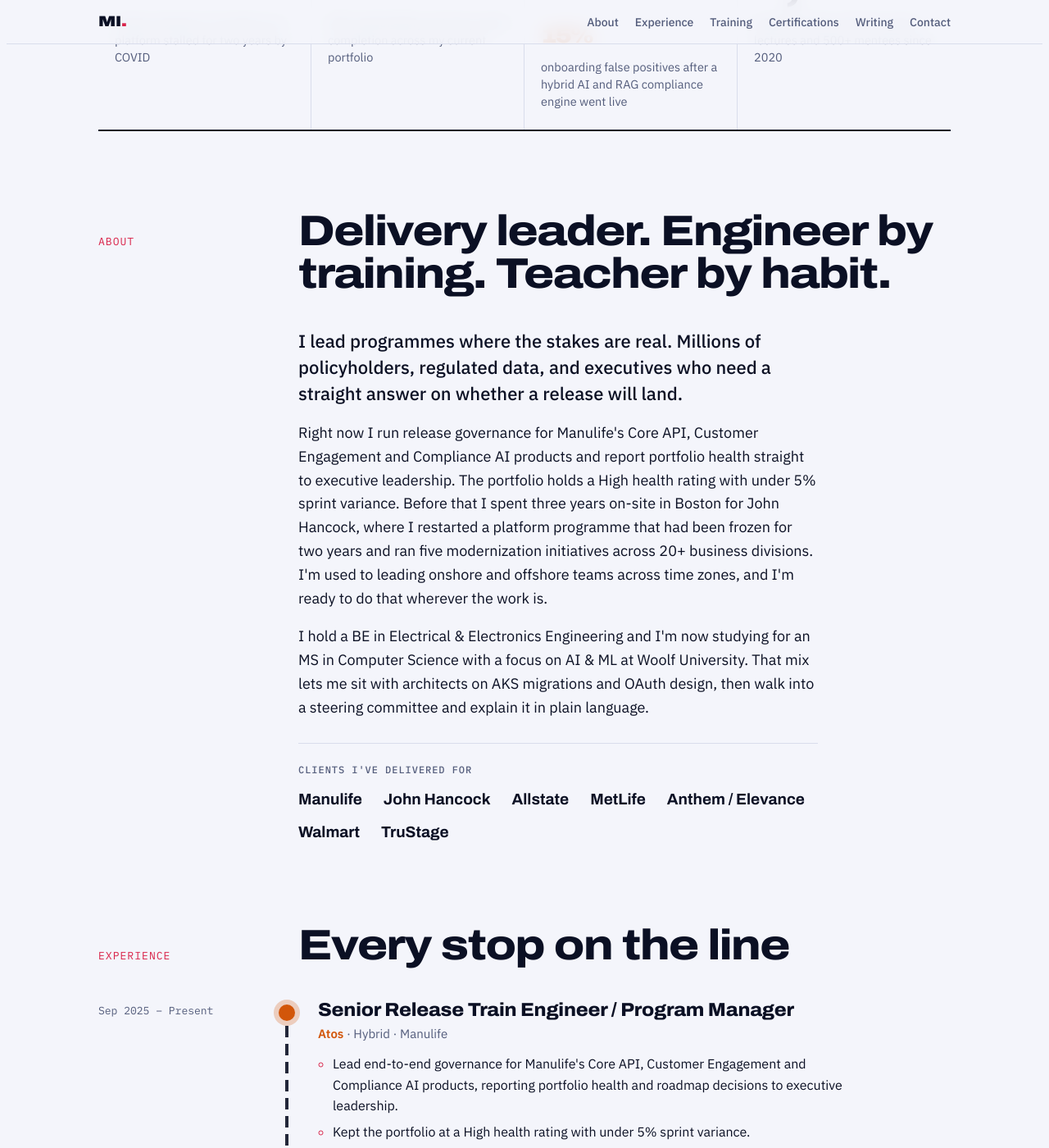
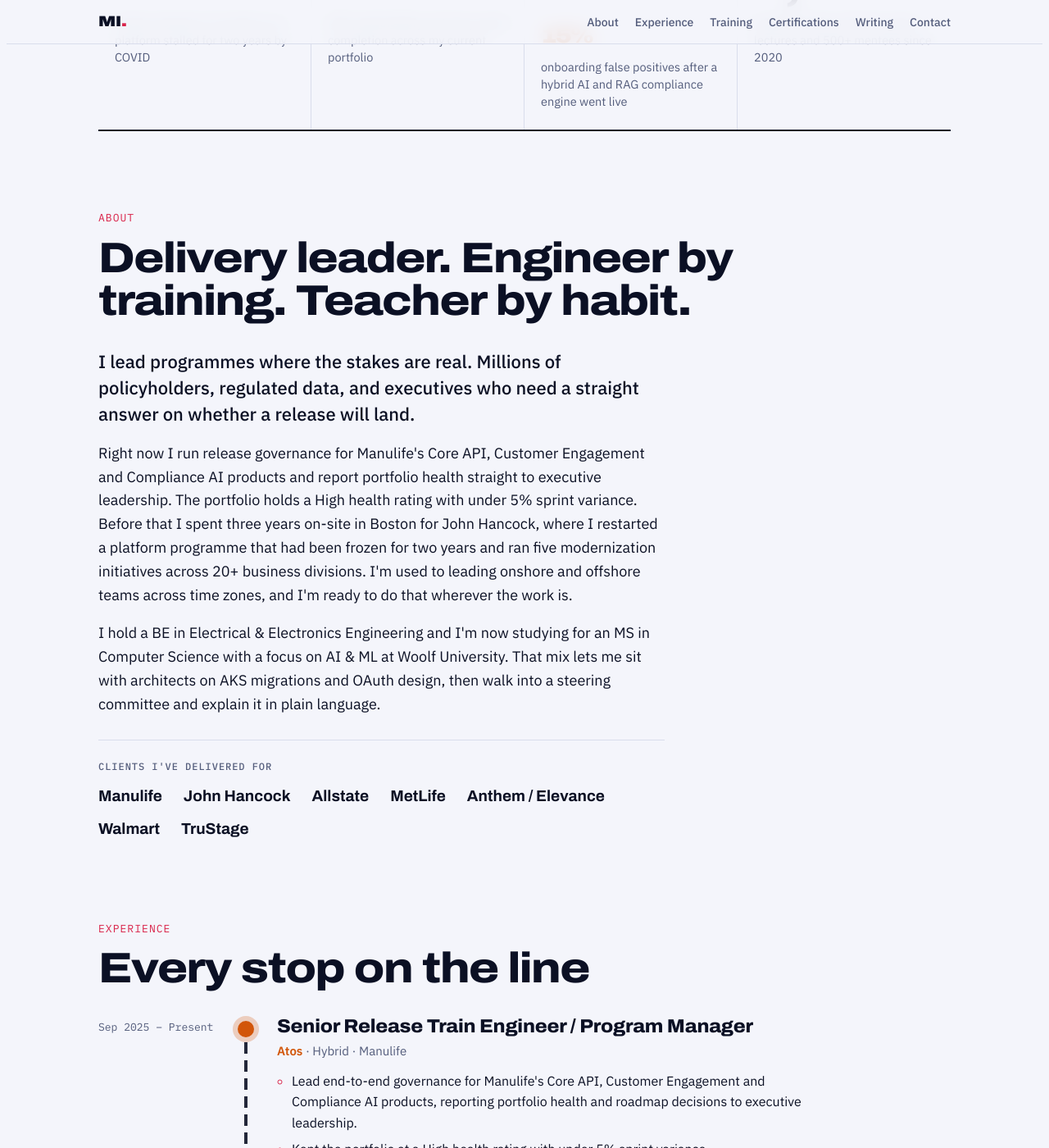
Before and after one commit to Madhan-I/Madhan-I.github.io, a Jekyll site: the page built from index.html, in a window 1280 px wide and 1400 px high, scrolled down 1206 px. Shown: the whole window at 82% size. Built offline with Jekyll 4.4.1, drawn with Linux system fonts in a browser that asks for light colours.

Commit message:
Remove empty left column; labels above headings
Co-Authored-By: Claude Opus 5.5 <noreply@anthropic.com>
Claude-Session: https://claude.ai/code/session_01MFRrTt7LBDdX57m85KHNGp

```diff
--- a/assets/css/style.css
+++ b/assets/css/style.css
@@ -380,3 +380,14 @@ section.flush-top { padding-top: 0; }
 
 /* Contact heading: calmer size */
 .contact h2 { font-size: clamp(30px, 4.6vw, 60px); max-width: 20ch; line-height: 1.02; }
+
+/* Remove the empty left column: labels sit above headings, content uses full width */
+.sec-head { grid-template-columns: 1fr; gap: 12px; margin-bottom: 32px; }
+.about { grid-template-columns: 1fr; }
+.about > .spacer { display: none; }
+.about .copy { max-width: 72ch; }
+@media (min-width: 761px) {
+  .track { padding-left: 170px; }
+  .track::before { left: 178px; }
+  .when { left: -170px; width: 150px; }
+}
```
